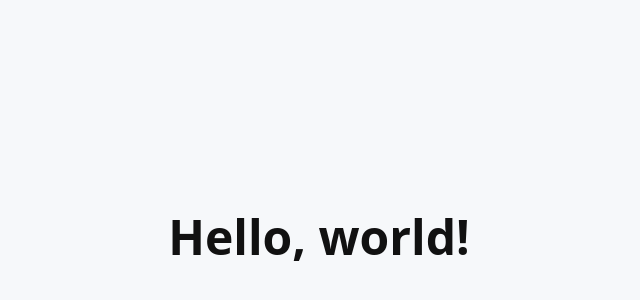
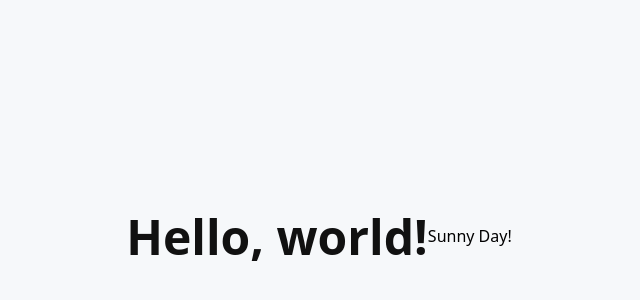
Before and after one commit to vitorandersen/first_repo, a plain HTML site: page index.html in a window 1280 px wide. Shown: the part 164-464 px from the top of the page, without its empty margins (321-961 px from the left). Drawn offline with Linux system fonts and the light colour scheme.

Commit message:
Update index.html

```diff
--- a/index.html
+++ b/index.html
@@ -11,5 +11,6 @@
 </head>
 <body>
 	<h1>Hello, world!</h1>
+    <div>Sunny Day!</div>
 </body>
 </html>
```
